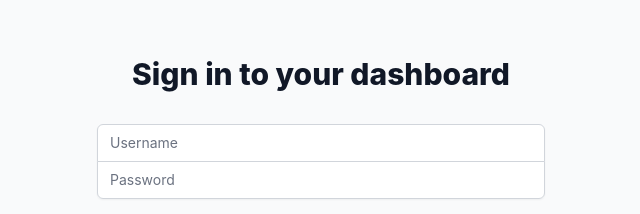
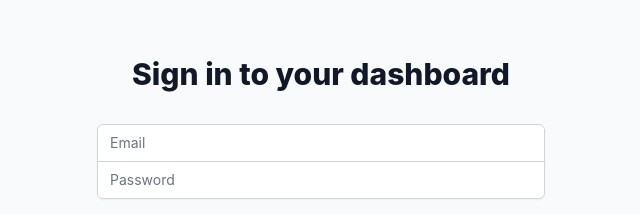
Before and after one commit to holp01/admin-dashboard, a React (Create React App) app: page /login in a window 1280 px wide. Shown: the part 254-468 px from the top of the page, without its empty margins (319-959 px from the left). Built offline with nearby package versions, Linux system fonts and the light colour scheme.

Commit message:
Login with API request

```diff
--- a/src/App.js
+++ b/src/App.js
@@ -1,9 +1,8 @@
 import React, { useContext, useState } from 'react';
-import { BrowserRouter as Router, Routes, Route, Navigate, Outlet } from 'react-router-dom';
+import { BrowserRouter as Router, Routes, Route, Navigate, useNavigate } from 'react-router-dom';
 import Login from './components/Login/Login';
 import Dashboard from './components/Dashboard/Dashboard';
 
-// Hypothetical AuthContext
 const AuthContext = React.createContext();
 
 export const useAuth = () => {
@@ -11,13 +10,10 @@ export const useAuth = () => {
 }
 
 function App() {
-  const [user, setUser] = useState(null); // Initially, no user is logged in
+    const [user, setUser] = useState(null);
 
-  const login = async (credentials) => {
-    // Here, make your API call to log in
-    // If successful, update the user state
-    // const loggedInUser = await apiLoginCall(credentials);
-    // setUser(loggedInUser);
+    const login = (userData) => {
+        setUser(userData);
     };
 
     return (
@@ -26,7 +22,6 @@ function App() {
                 <Routes>
                     <Route path="/login" element={<Login />} />
                     <Route path="/dashboard" element={user ? <Dashboard /> : <Navigate to="/login" />} />
-          {/* Redirect to login by default */}
                     <Route path="*" element={<Navigate to="/login" />} />
                 </Routes>
             </Router>
--- a/src/components/Login/Login.js
+++ b/src/components/Login/Login.js
@@ -1,12 +1,27 @@
 import React, { useState } from 'react';
+import { login as apiLogin } from '../../services/apiService';
+import { useAuth } from '../../App';
+import { useNavigate } from 'react-router-dom';
 
 function Login() {
-    const [username, setUsername] = useState('');
-    const [password, setPassword] = useState('');
+    const [email, setEmail] = useState("");
+    const [password, setPassword] = useState("");
+    const auth = useAuth();
+    const navigate = useNavigate();
 
-    const handleLogin = () => {
-        // Here, make an API call to authenticate the user.
-    };
+    const handleLogin = async () => {
+        try {
+            const userData = await apiLogin(email, password);
+            console.log("Logged in:", userData);
+
+            auth.login(userData); // Updating user in context
+
+            navigate('/dashboard'); // Redirecting to dashboard
+        } catch (error) {
+            console.error("Login error:", error.message);
+            // TODO: Provide user feedback through an error message on the UI.
+        }
+    }
 
     return (
         <div className="min-h-screen flex items-center justify-center bg-gray-50 py-12 px-4 sm:px-6 lg:px-8">
@@ -19,7 +34,17 @@ function Login() {
                     <div className="rounded-md shadow-sm -space-y-px">
                         <div>
                             <label htmlFor="username" className="sr-only">Username</label>
-                            <input id="username" name="username" type="text" autoComplete="username" required className="appearance-none rounded-none relative block w-full px-3 py-2 border border-gray-300 placeholder-gray-500 text-gray-900 rounded-t-md focus:outline-none focus:ring-indigo-500 focus:border-indigo-500 focus:z-10 sm:text-sm" placeholder="Username" value={username} onChange={(e) => setUsername(e.target.value)} />
+                            <input
+                                id="email"
+                                name="email"
+                                type="email"
+                                autoComplete="email"
+                                required
+                                className="appearance-none rounded-none relative block w-full px-3 py-2 border border-gray-300 placeholder-gray-500 text-gray-900 rounded-t-md focus:outline-none focus:ring-indigo-500 focus:border-indigo-500 focus:z-10 sm:text-sm"
+                                placeholder="Email"
+                                value={email}
+                                onChange={(e) => setEmail(e.target.value)}
+                            />
                         </div>
                         <div>
                             <label htmlFor="password" className="sr-only">Password</label>
--- /dev/null
+++ b/src/services/apiService.js
@@ -0,0 +1,24 @@
+// services/apiService.js
+
+const BASE_URL = process.env.REACT_APP_API_BASE_URL;
+
+export const login = async (email, password) => {
+    console.log(BASE_URL);
+    const response = await fetch(`${BASE_URL}/user/login`, {
+        method: 'POST',
+        headers: {
+            'Content-Type': 'application/json',
+        },
+        body: JSON.stringify({
+            Email: email,
+            Password: password
+        })
+    });
+
+    if (!response.ok) {
+        const data = await response.json();
+        throw new Error(data.message || 'Something went wrong');
+    }
+
+    return await response.json();
+}
```
Also changed, not shown: 1 other file (tests, documents, lock files or other folders). Lines whose indentation alone changed are shown as unchanged.
